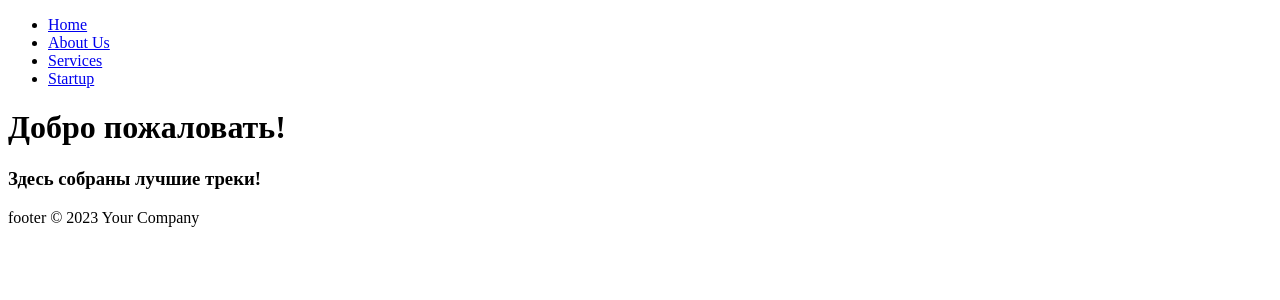
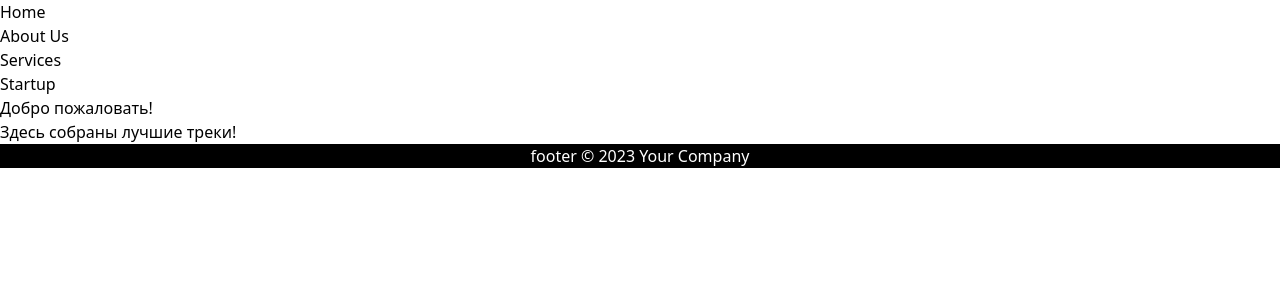
Before and after one commit to Sparkling-hub/sparkling-hub.github.io, a Next.js app: page / in a window 1280 px wide. Shown: the top 300 px of the page. Built offline with nearby package versions, Linux system fonts and the light colour scheme.

Commit message:
repair eror  taillwind

```diff
--- a/components/footer/Footer.tsx
+++ b/components/footer/Footer.tsx
@@ -1,8 +1,9 @@
-
+import React from 'react';
 
 const Footer: React.FC = () => {
     return (
-      <footer>
+      <footer className ="bg-black text-white flex items-center justify-center">
+
         footer
         &copy; 2023 Your Company
       </footer>
--- a/layouts/MainLayuout.tsx
+++ b/layouts/MainLayuout.tsx
@@ -1,4 +1,3 @@
-
 
 import React, { ReactNode } from 'react';
 import Navbar from '../components/navbar';
--- /dev/null
+++ b/pages/_app.tsx
@@ -0,0 +1,10 @@
+import type { AppProps } from 'next/app';
+import MainLayout  from '../layouts/MainLayuout'; // Подставьте свой путь к компоненту макета
+import "../styles/global.css";
+function MyApp({ Component, pageProps }: AppProps) {
+  return (
+    <Component {...pageProps} />
+  );
+}
+
+export default MyApp;
--- a/pages/index.tsx
+++ b/pages/index.tsx
@@ -3,12 +3,14 @@ import React from 'react';
 
 const Index = () => {
     return (
+
         <MainLayout>
-        <div className="center">
+        <div>
             <h1>Добро пожаловать!</h1>
             <h3>Здесь собраны лучшие треки!</h3>
         </div>
         </MainLayout>
+
     );
 };
 
--- /dev/null
+++ b/styles/global.css
@@ -0,0 +1,4 @@
+
+@import 'tailwindcss/base';
+@import 'tailwindcss/components';
+@import 'tailwindcss/utilities';
--- a/tailwind.config.ts
+++ b/tailwind.config.ts
@@ -4,7 +4,7 @@ const config: Config = {
   content: [
     './pages/**/*.{js,ts,jsx,tsx,mdx}',
     './components/**/*.{js,ts,jsx,tsx,mdx}',
-    './app/**/*.{js,ts,jsx,tsx,mdx}',
+
   ],
   theme: {
     extend: {
```
Also changed, not shown: package.json (+8 -7 lines), 1 other file (tests, documents, lock files or other folders).
